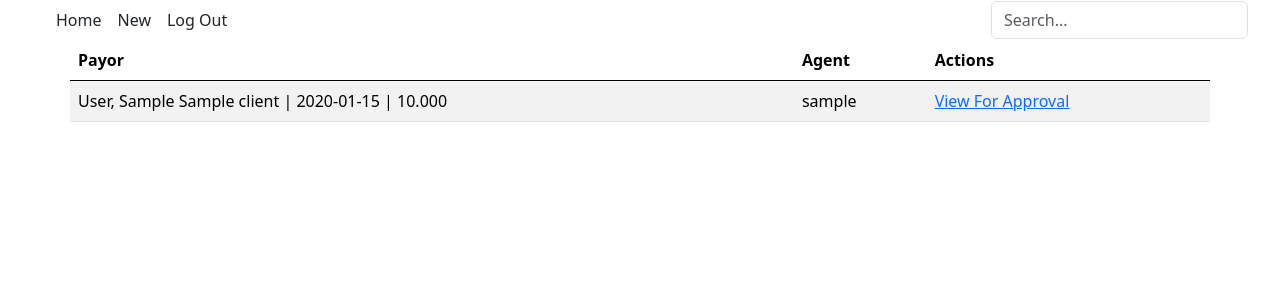
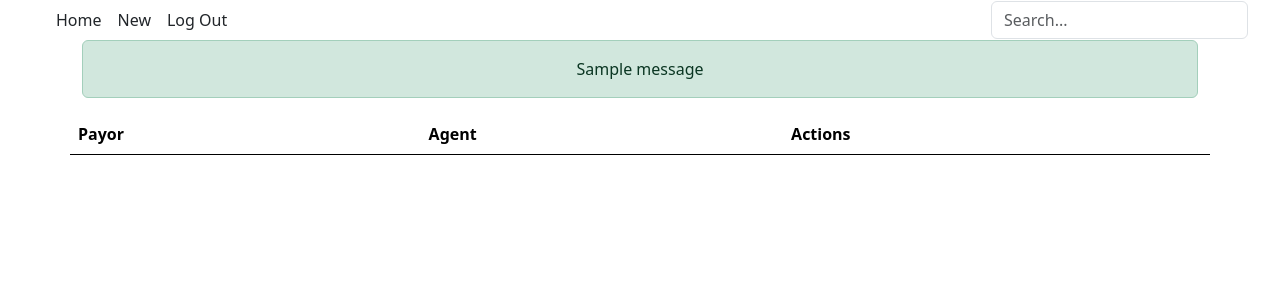
Before and after one commit to cjayaranon/insurance-check, a Django app: page /approver/pay-approver/ in a window 1280 px wide. Shown: the top 300 px of the page. Run offline with Django 3.2, Linux system fonts and the light colour scheme; tables that the repository leaves empty hold one stand-in row (values such as "Sample post"); one stand-in notice (Sample message) is shown; lists and menus that the app fills with data are empty; parts of the project's set-up code (start-up, migrations or seed data) failed here and were passed over; some libraries are stand-ins or nearby versions.

Commit message:
PaymentTag can now be updated from Pending to Cancel (Approve to follow)
URLs
- changed url of payment approver view to accomodate PK of PaymentDetails and PaymentTag associated
- changed url name of pay-approver-link to pay-approver-home

approver.VIEWS
- redirects to pay-approver-home with modal message

ADMIN
- added PayTagDetailsAdmin for easier viewing of info in the django-admin

MODELS
- added PaymentTagging model
- added signals to PaymentTagging to be created when a PaymentDetails is added to the db

base
- added messages framework to base.html to handle all messages (warning, success, etc.)

page header
-changed url name (see URLs)

```diff
--- a/dicks/approver/urls.py
+++ b/dicks/approver/urls.py
@@ -2,6 +2,6 @@ from django.urls import path
 from . import views
 
 urlpatterns = [
-    path('pay-approver/', views.BMapprove.as_view(), name='pay-approver-link'),
-    path('<pk>/update', views.ApproveView.as_view(), name='pay-approve-view'),
+    path('pay-approver/', views.BMapprove.as_view(), name='pay-approver-home'),
+    path('<int:pay_details>/<int:pay_tag>/update', views.ApproveView.as_view(), name='pay-approve-view'),
 ]
--- a/dicks/approver/views.py
+++ b/dicks/approver/views.py
@@ -1,8 +1,9 @@
+from django.contrib import messages
 from django.http import HttpResponseRedirect, Http404
 from django.shortcuts import render
 from django.views import generic
-# from django.urls import reverse
-from enroller.models import PaymentDetails
+from django.urls import reverse
+from enroller.models import PaymentDetails, PaymentTagging
 
 # Create your views here.
 
@@ -13,9 +14,10 @@ class BMapprove(generic.TemplateView):
     template_name = 'update/pay-approval.html'
 
     def get(self, request, *args, **kwargs):
-        client_list = PaymentDetails.objects.all()
+        # modify to fetch only PaymentDetails tagged as pending thru PaymentTagging
+        query_list = PaymentTagging.objects.filter(tag='PENDING')
 
-        return render(request, self.template_name, {'query_list':client_list})
+        return render(request, self.template_name, {'query_list':query_list})
 
 
 
@@ -25,7 +27,7 @@ class ApproveView(generic.TemplateView):
     redirect here from BM landing/payments views
     '''
     template_name = 'update/paymentdetails_update_form.html'
-    success_url = 'pay-approver-link'
+    success_url = 'pay-approver-home'
 
     def get(self, request, *args, **kwargs):
         label_list = [
@@ -44,7 +46,7 @@ class ApproveView(generic.TemplateView):
             'Beneficiary 2'
             ]
         # get paymentdetails, 1 returns 1 record only
-        items = PaymentDetails.objects.get(pk=kwargs['pk'])
+        items = PaymentDetails.objects.get(pk=kwargs['pay_details'])
         info_list = [
             items.payor,
             items.encoder_branch,
@@ -67,7 +69,15 @@ class ApproveView(generic.TemplateView):
 
 
     def post(self, request, *args, **kwargs):
+        # model = PaymentTagging.objects.get(pk=kwargs['pay_tag'])
         if 'cancel' in request.POST:
-            print('<----yay---->')
+
+            # model = PaymentTagging(tag='CANCEL', approver=request.user.agent, payment=PaymentDetails.objects.get(pk=kwargs['pk']))
+            model = PaymentTagging(pk=kwargs['pay_tag'], tag='CANCEL', approver=request.user.agent, payment=PaymentDetails.objects.get(pk=kwargs['pay_details']))
+            model.save()
+            # edit tag to CANCEL in PaymentTagging then redirect to BM home with warning message
+            messages.warning(request, 'Payment successfully cancelled.')
+            return HttpResponseRedirect(reverse('pay-approver-home'))
         else:
+            # add tag approved to PaymentTagging then redirect to BM home with success message
             print('<----yay again---->')
--- a/dicks/enroller/models.py
+++ b/dicks/enroller/models.py
@@ -157,3 +157,23 @@ class PaymentDetails(models.Model):
 
     def __str__(self):
         return '%s | %s | %s' % (self.payor, self.date_of_payment, self.premium_paid)
+
+
+class PaymentTagging(models.Model):
+    PAY_TAG = (
+        ('APPROVE', 'Approved'),
+        ('CANCEL', 'Cancelled'),
+        ('PENDING', 'Pending')
+    )
+    tag = models.CharField(max_length=10, choices=PAY_TAG)
+    approver = models.ForeignKey(Agent, on_delete=models.PROTECT)
+    payment = models.ForeignKey(PaymentDetails, on_delete=models.PROTECT)
+
+    @receiver(post_save, sender=PaymentDetails)
+    def create_payment_tagging(sender, instance, created, **kwargs):
+        if created:
+            PaymentTagging.objects.create(user=instance)
+
+    @receiver(post_save, sender=PaymentDetails)
+    def save_payment_tagging(sender, instance, **kwargs):
+        instance.paymenttagging.save()
--- a/dicks/enroller/views.py
+++ b/dicks/enroller/views.py
@@ -41,7 +41,7 @@ class HomeView(generic.TemplateView):
     def get(self, request, *args, **kwargs):
         if request.user.agent.designation.designation_name == 'Branch Manager':
             print('<----BM---->')
-            return HttpResponseRedirect(reverse('pay-approver-link'))
+            return HttpResponseRedirect(reverse('pay-approver-home'))
         else:
             print(request.user.agent.designation)
             return render(request, self.template_name, {})
--- a/dicks/frontend/templates/base.html
+++ b/dicks/frontend/templates/base.html
@@ -14,6 +14,20 @@
     </head>
     <body>
         {% include "page-header.html" %}
+        <div class="container">
+            <div class="row">
+                <div class="messages-only text-center">
+                    {% if messages %}
+                        {% for message in messages %}
+                            <div class="alert alert-{{ message.tags }}">
+                                {{message}}
+                            </div>
+                        {% endfor %}
+                    {% endif %}
+
+                </div>
+            </div>
+        </div>
         {% block content %}{% endblock content %}
     </body>
 </html>
--- a/dicks/frontend/templates/page-header.html
+++ b/dicks/frontend/templates/page-header.html
@@ -5,7 +5,7 @@
     </a>
     <ul class="nav col-12 col-lg-auto me-lg-auto mb-2 justify-content-center mb-md-0">
         {% if user.agent.designation.designation_name == "Branch Manager" %}
-            <li> <a href="{% url 'pay-approver-link' %}" class="nav-link px-2 link-dark">Home</a> </li>
+            <li> <a href="{% url 'pay-approver-home' %}" class="nav-link px-2 link-dark">Home</a> </li>
             <li><a href="{% url 'logout' %}" class="nav-link px-2 link-dark">Log Out</a></li>
         {% else %}
             <li> <a href="{% url 'home' %}" class="nav-link px-2 link-dark">Home</a> </li>
--- a/dicks/frontend/templates/update/pay-approval.html
+++ b/dicks/frontend/templates/update/pay-approval.html
@@ -14,9 +14,9 @@
             <tbody>
                 {% for items in query_list %}
                     <tr>
-                        <td>{{ items }}</td>
-                        <td>{{ items.auth_agent }}</td>
-                        <td><a href="{% url 'pay-approve-view' items.id %}">View For Approval</a></td>
+                        <td>{{ items.payment }}</td>
+                        <td>{{ items.payment.auth_agent }}</td>
+                        <td><a href="{% url 'pay-approve-view' items.payment.id items.id %}">View For Approval</a></td>
                     </tr>
                 {% endfor %}
             </tbody>
```
Also changed, not shown: dicks/enroller/admin.py (+12 -1 lines), dicks/enroller/migrations/0021_paymenttagging.py (added), 1 other file.
